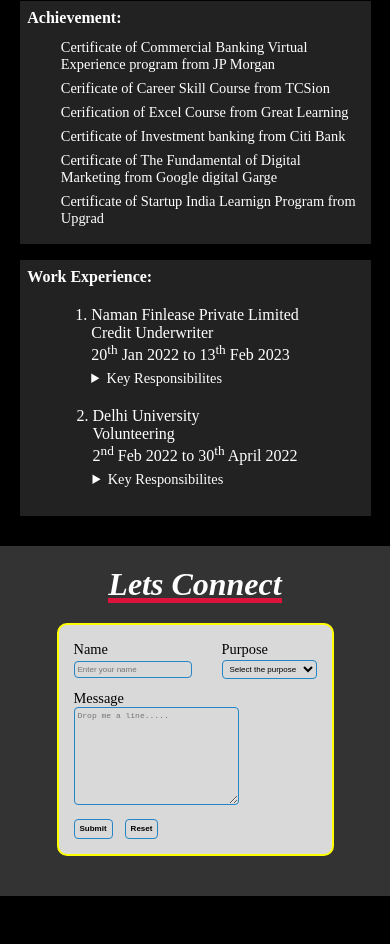
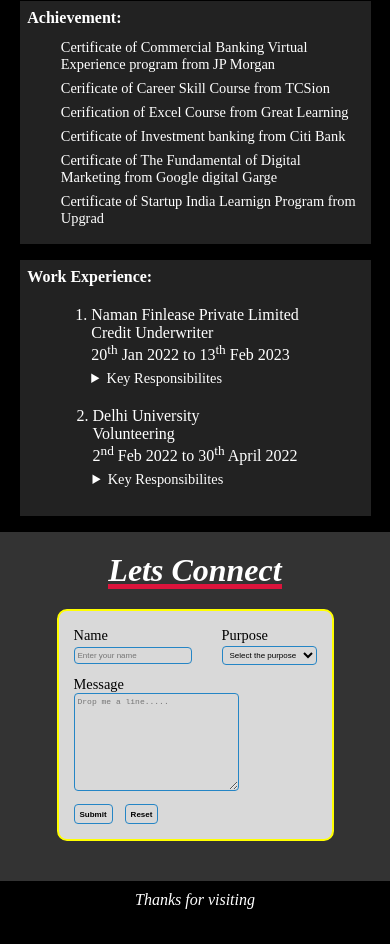
Before and after one commit to HimanshuA09/Himanshu, a plain HTML site: page index.html in a window 390 px wide. Shown: the part 773-1717 px from the top of the page. After the commit the page ends 1687 px from the top, so only its background shows below. Drawn offline with Linux system fonts and the light colour scheme.

Commit message:
Update style.css

```diff
--- a/style.css
+++ b/style.css
@@ -86,7 +86,7 @@ nav .icon-2 > a {
 /* footer */
 
 footer {
-    margin: 30px 0px;
+    margin: 20px 0px;
     background-color: #333333;
 }
 form {
@@ -155,9 +155,21 @@ form .action input {
     margin-right: 10px;
 }
 
+/* for bottom */
+
+.bottom {
+    display: flex;
+    justify-content: center;
+}
+.bottom p {
+    color: white;
+    font-size: 2rem;
+    padding-bottom: 5px;
+}
+
 @media (max-width:600px) {
     footer {
-        margin: 30px 0px;
+        margin: 10px 0px;
     }
     .cont-1 {
         margin-top: 20px;
@@ -194,6 +206,9 @@ form .action input {
         height: 20px;
         padding: 0 5px;
         margin-right: 8px;
+    }
+    .bottom p {
+    font-size: 1rem;
     }
 }
 
```
